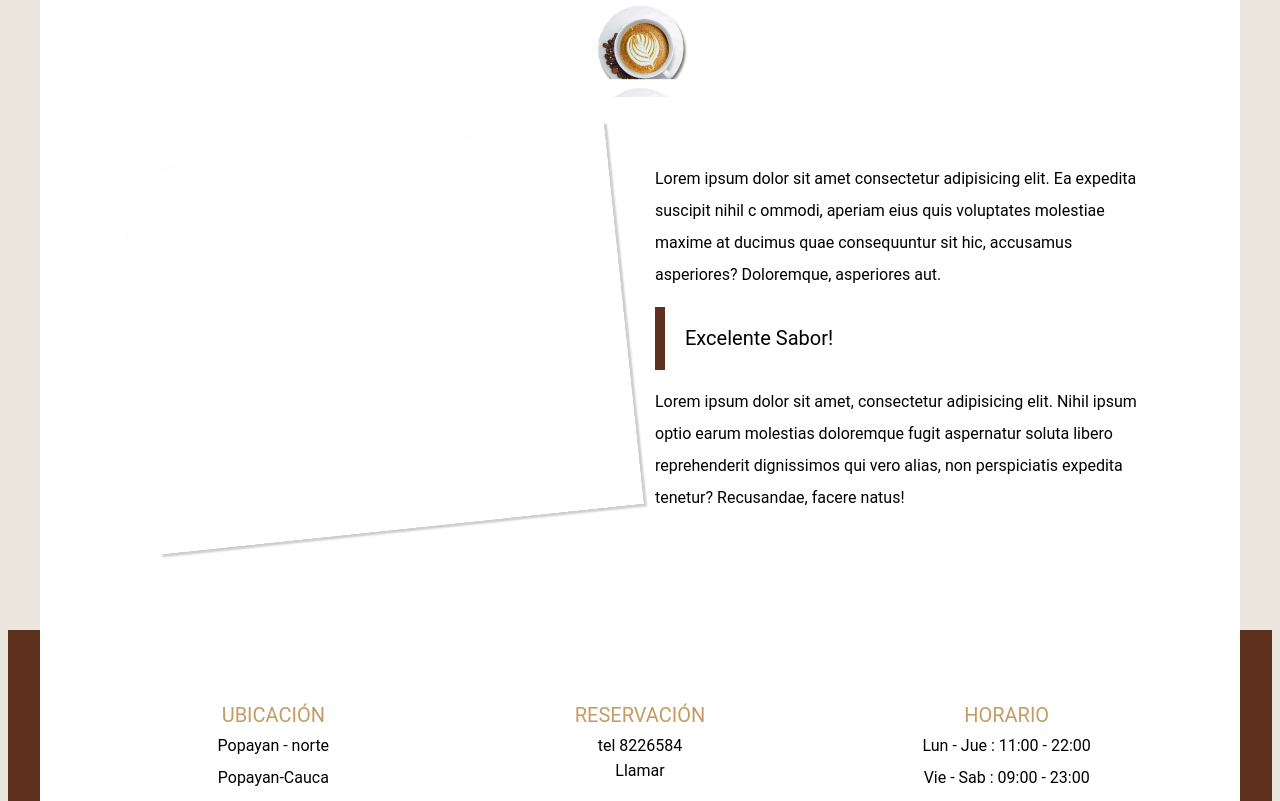
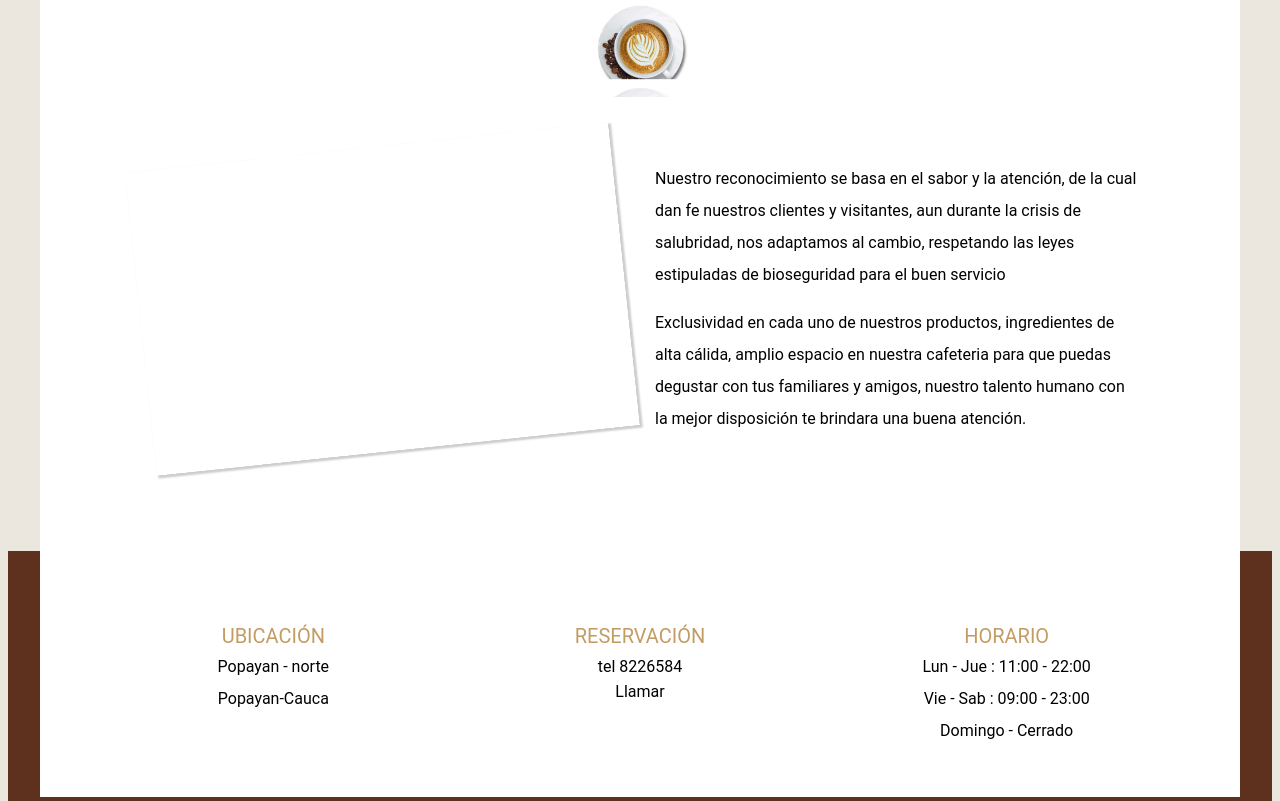
Before and after one commit to zamitulande/cafe---react-router, a React (Vite) app: page /nosotros in a window 1280 px wide. Shown: the part 780-1581 px from the top of the page. Built offline with nearby package versions, Linux system fonts and the light colour scheme.

Commit message:
nosotros condicional

```diff
--- a/src/componentes/galeria.jsx
+++ b/src/componentes/galeria.jsx
@@ -1,7 +1,7 @@
 import React from 'react'
 import Layout from './layout'
 import { useLocation } from 'react-router-dom'
-import Galerias from './galeria/galerias';
+import PaginasGaleria from './paginas/paginagalerias';
 
 const Galeria = () => {
   const location = useLocation();
@@ -10,7 +10,7 @@ const Galeria = () => {
   console.log(splitLocation)
   return (
    <div>
-      {splitLocation[1] === "galeria" ?<Layout> <Galerias/> </Layout>: <Galerias/>}
+      {splitLocation[1] === "galeria" ?<Layout> <PaginasGaleria/> </Layout>: <PaginasGaleria/>}
    </div>
   )
 }
--- a/src/componentes/inicio.jsx
+++ b/src/componentes/inicio.jsx
@@ -2,6 +2,7 @@ import React from 'react'
 import Galeria from './galeria'
 import Layout from './layout'
 import { useLocation } from 'react-router-dom'
+import Nosotros from './nosotros'
 
 const Inicio = () => {
   const location = useLocation();
@@ -12,26 +13,8 @@ const Inicio = () => {
   console.log(splitLocation)
   return (
       <>
-
-        <Layout>
-    <main className="contenedor contenido-principal text-center">
-      <section className="conoce">
-      <h2><span>Conoce Mas</span>sobre nosotros</h2>
-      <p>Nuestro reconocimiento se basa en el sabor y la atención, de la cual dan fe nuestros clientes y visitantes, aun durante
-        la crisis de salubridad, nos adaptamos al cambio, respetando las leyes estipuladas de bioseguridad para el buen servicio
-      </p>
-      <p>Exclusividad en cada uno de nuestros productos, ingredientes de alta cálida, amplio espacio en nuestra cafeteria
-        para que puedas degustar con tus familiares y amigos, nuestro talento humano con la mejor disposición te brindara
-        una buena atención.
-      </p>
-        </section>
-        <section className="iconos">
-          <ul className="listado-iconos">
-
-          </ul>
-        </section>
-
-    </main>
+    <Layout>
+    <Nosotros/>
     <Galeria/>
     <section className="nuestro-menu">
       <h2 className="heading-blanco"><span>Nuestro delicioso</span>Menú</h2>
--- a/src/componentes/nosotros.jsx
+++ b/src/componentes/nosotros.jsx
@@ -1,6 +1,6 @@
 import React from 'react'
-import Layout from './layout'
 import { useLocation } from 'react-router-dom';
+import PaginaNosotros from './paginas/paginanosotros';
 
 const Nosotros = () => {
   const location = useLocation();
@@ -11,28 +11,7 @@ const Nosotros = () => {
   console.log(splitLocation)
   return (
     <>
-
-     <Layout>
-
-    <main className="contenedor contenido-principal">
-      <h2><span>Conoce Mas</span>sobre nosotros</h2>
-      <div className="contenido-nosotros">
-        <div className="imagen">
-        </div>
-        <div className="texto">
-          <p>Lorem ipsum dolor sit amet consectetur adipisicing elit. Ea expedita suscipit nihil c
-            ommodi, aperiam eius quis voluptates molestiae maxime at ducimus quae consequuntur sit hic,
-            accusamus asperiores? Doloremque, asperiores aut.</p>
-            <blockquote>Excelente Sabor!</blockquote>
-          <p>Lorem ipsum dolor sit amet, consectetur adipisicing elit. Nihil ipsum optio earum molestias doloremque
-             fugit aspernatur soluta libero reprehenderit dignissimos qui vero alias,
-             non perspiciatis expedita tenetur? Recusandae, facere natus!</p>
-        </div>
-      </div>
-    </main>
-
-
-    </Layout>
+    <PaginaNosotros/>
 
     </>
 
--- a/src/componentes/galeria/galerias.jsx
+++ b/src/componentes/paginas/paginagalerias.jsx
@@ -1,7 +1,7 @@
 import React from 'react'
 import img from '../../assets/img/galeria/galeria_01.jpg'
 
-const Galerias = () => {
+const PaginasGaleria = () => {
   return (
     <section className="experiencia">
     <h2><span>Vive la</span>experiencia</h2>
@@ -42,4 +42,4 @@ const Galerias = () => {
   )
 }
 
-export default Galerias
+export default PaginasGaleria
--- /dev/null
+++ b/src/componentes/paginas/paginanosotros.jsx
@@ -0,0 +1,47 @@
+import React from 'react'
+import { useLocation } from 'react-router-dom';
+import Layout from '../layout';
+
+const PaginaNosotros = () => {
+  const location = useLocation();
+  const {pathname} = location;
+  const splitLocation = pathname.split("/");
+  console.log(splitLocation)
+  return (
+    <div>
+       {splitLocation[1] === "nosotros" ?<Layout> <main className="contenedor contenido-principal">
+      <h2><span>Conoce Mas</span>sobre nosotros</h2>
+      <div className="contenido-nosotros">
+        <div className="imagen">
+        </div>
+        <div className="texto">
+        <p>Nuestro reconocimiento se basa en el sabor y la atención, de la cual dan fe nuestros clientes y visitantes, aun durante
+        la crisis de salubridad, nos adaptamos al cambio, respetando las leyes estipuladas de bioseguridad para el buen servicio
+      </p>
+      <p>Exclusividad en cada uno de nuestros productos, ingredientes de alta cálida, amplio espacio en nuestra cafeteria
+        para que puedas degustar con tus familiares y amigos, nuestro talento humano con la mejor disposición te brindara
+        una buena atención.
+      </p>
+        </div>
+      </div>
+    </main>  </Layout>: <main className="contenedor contenido-principal">
+      <h2><span>Conoce Mas</span>sobre nosotros</h2>
+      <div className="contenido-nosotros">
+
+        <div className="texto">
+        <p>Nuestro reconocimiento se basa en el sabor y la atención, de la cual dan fe nuestros clientes y visitantes, aun durante
+        la crisis de salubridad, nos adaptamos al cambio, respetando las leyes estipuladas de bioseguridad para el buen servicio
+      </p>
+      <p>Exclusividad en cada uno de nuestros productos, ingredientes de alta cálida, amplio espacio en nuestra cafeteria
+        para que puedas degustar con tus familiares y amigos, nuestro talento humano con la mejor disposición te brindara
+        una buena atención.
+      </p>
+        </div>
+      </div>
+    </main>}
+
+    </div>
+  )
+}
+
+export default PaginaNosotros
--- a/src/componentes/proceso.jsx
+++ b/src/componentes/proceso.jsx
@@ -1,14 +1,8 @@
 import React from 'react'
 import Layout from './layout'
-import { useLocation } from 'react-router-dom';
 
 const Proceso = () => {
-  const location = useLocation();
 
-  const {pathname} = location;
-
-  const splitLocation = pathname.split("/");
-  console.log(splitLocation)
   return (
     <>
 
```
